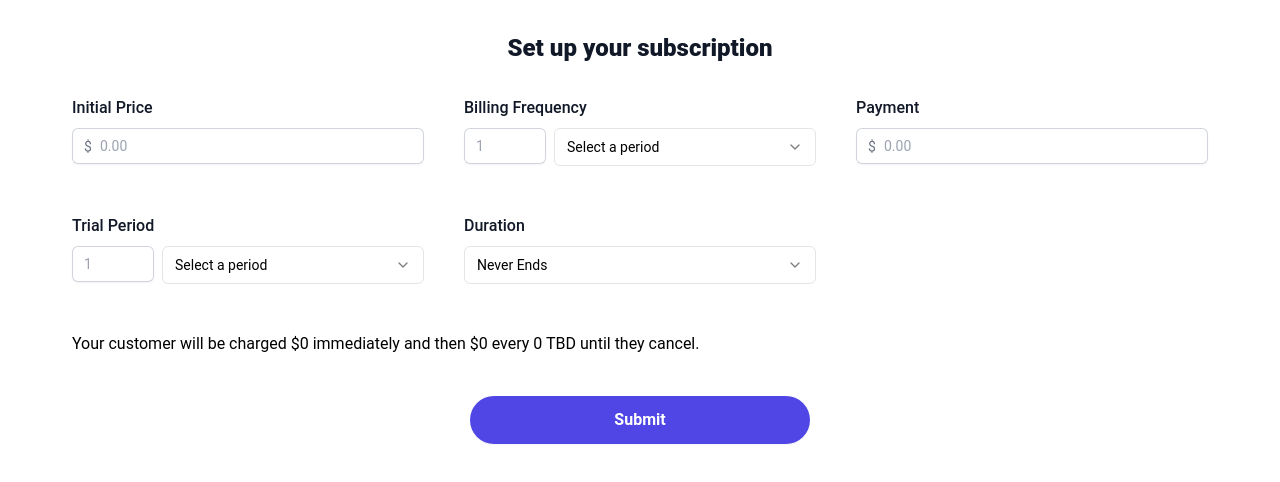
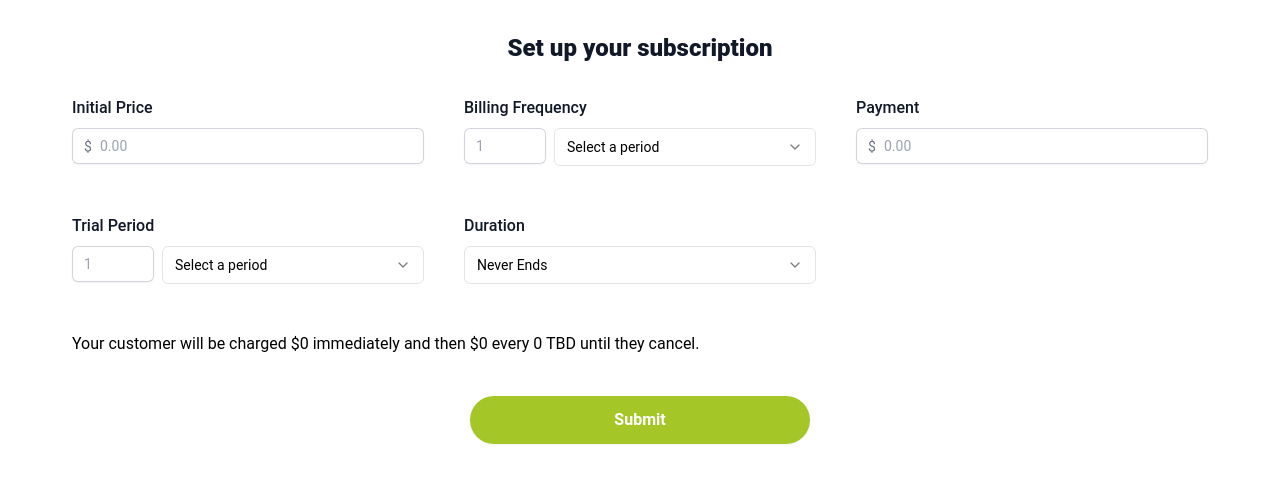
Before and after one commit to LeonardoHabitzreuter/payment-plans, a React (Vite) app: page / in a window 1280 px wide. Shown: the top 482 px of the page. Built offline with nearby package versions, Linux system fonts and the light colour scheme.

Commit message:
set up primary color

```diff
--- a/src/components/Button.tsx
+++ b/src/components/Button.tsx
@@ -2,7 +2,7 @@ import { cn } from "../utils"
 import { cva, type VariantProps } from 'class-variance-authority'
 
 const buttonVariants = cva(
-  'rounded-md bg-indigo-600 px-4 py-3 text-base font-semibold text-white shadow-sm hover:bg-indigo-500 focus-visible:outline focus-visible:outline-2 focus-visible:outline-offset-2 focus-visible:outline-indigo-600 sm:w-auto',
+  'rounded-md bg-primary px-4 py-3 text-base font-semibold text-white shadow-sm hover:bg-primary-600 focus-visible:outline focus-visible:outline-2 focus-visible:outline-offset-2 focus-visible:outline-indigo-600 sm:w-auto',
   {
     variants: {
       size: {
--- a/tailwind.config.js
+++ b/tailwind.config.js
@@ -2,7 +2,12 @@
 export default {
   content: ['./src/*.tsx', './src/**/*.tsx'],
   theme: {
-    extend: {},
+    extend: {
+      colors: {
+        'primary': '#A4C627',
+        'primary-600': '#97ad45'
+      },
+    },
   },
   plugins: ['@tailwindcss/forms'],
 }
```
